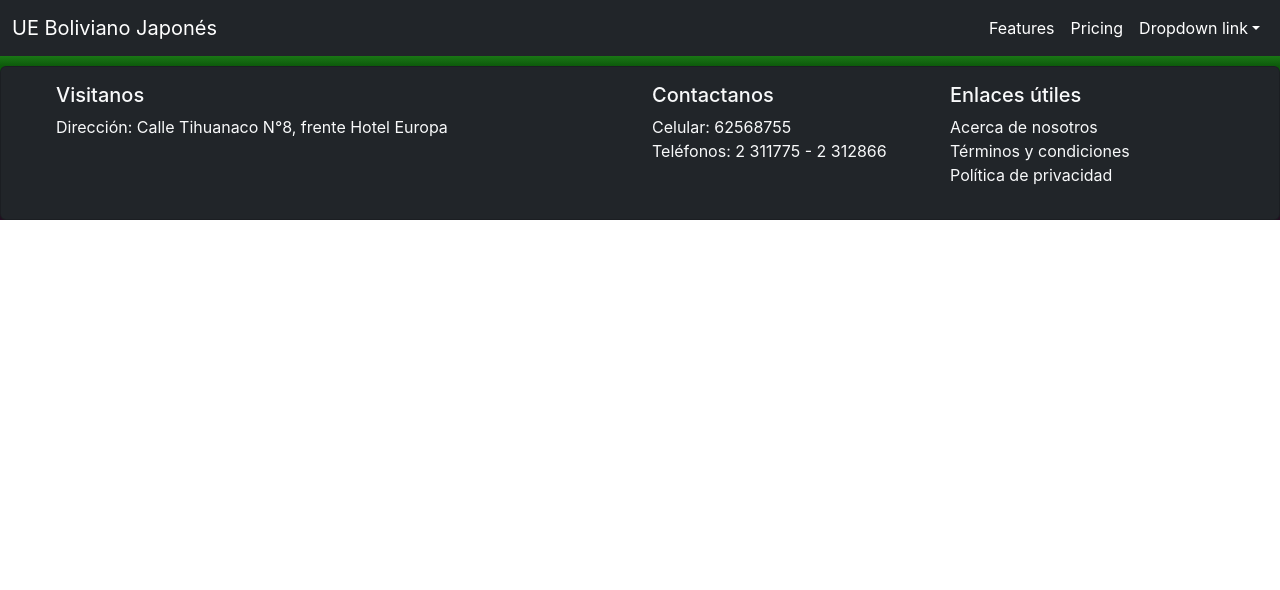
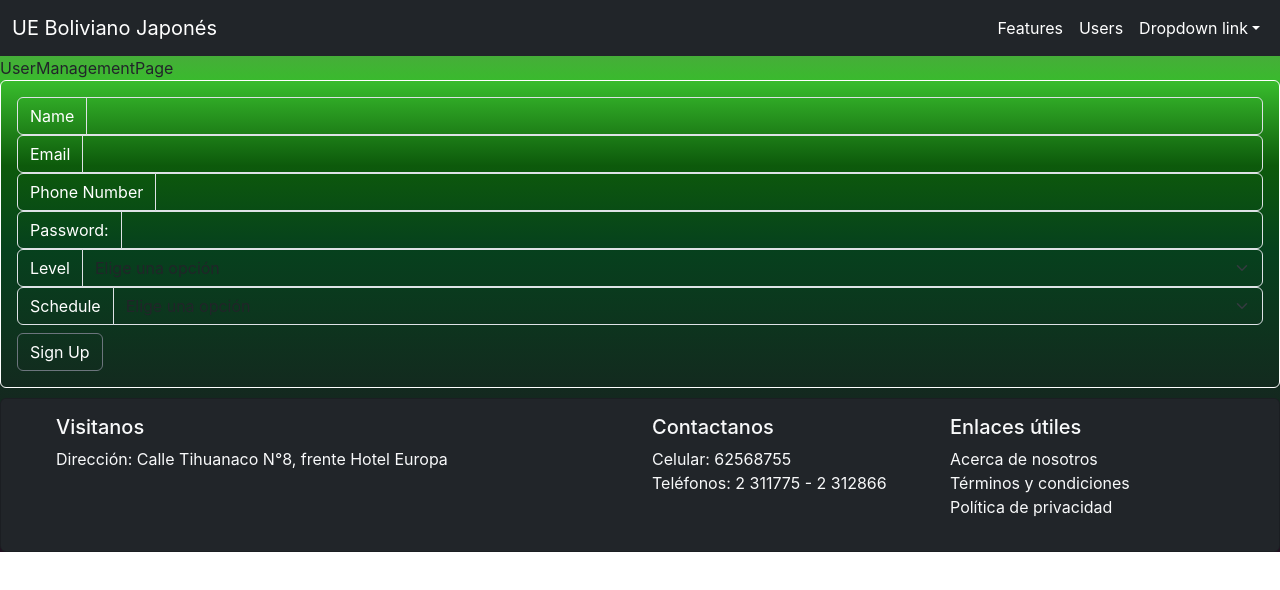
Before and after one commit to Ronald803/Boliviano-Japones-FE, a React (Create React App) app: page /users in a window 1280 px wide. Shown: the top 590 px of the page. Built offline with nearby package versions, Linux system fonts and the light colour scheme.

Commit message:
create user form added

```diff
--- a/package.json
+++ b/package.json
@@ -10,6 +10,7 @@
     "react-dom": "^18.2.0",
     "react-router-dom": "^6.15.0",
     "react-scripts": "5.0.1",
+    "sweetalert2": "^11.7.27",
     "web-vitals": "^2.1.4"
   },
   "scripts": {
--- a/src/App.js
+++ b/src/App.js
@@ -3,6 +3,7 @@ import { BrowserRouter,Routes,Route } from 'react-router-dom';
 import Footer from './components/Footer';
 import Navbar from './components/Navbar';
 import HomePage from './pages/HomePage';
+import UserManagementPage from './pages/UserManagementPage';
 
 function App() {
   return (
@@ -10,7 +11,8 @@ function App() {
       <Navbar/>
         <BrowserRouter>
           <Routes>
-            <Route path='/' element={<HomePage/>}/>
+            <Route path='/'       element={<HomePage/>}/>
+            <Route path='/users'  element={<UserManagementPage/>}/>
           </Routes>
         </BrowserRouter>
       <Footer/>
--- /dev/null
+++ b/src/components/CreateUserForm.js
@@ -0,0 +1,129 @@
+import React, { useState } from 'react'
+import errorAlert from './alerts/errorAlert';
+
+function CreateUserForm() {
+    const [newUser, setNewUser] = useState({
+        name:"",
+        email:"",
+        cellphone:"",
+        level:"",
+        schedule:"",
+        password:""
+    });
+    const handleSubmit = async (e) => {
+        e.preventDefault();
+        for(const property in newUser){
+            if(newUser[property]===""){
+                return errorAlert("Todos los datos son necesarios para crear un nuevo usuario")
+            }
+        }
+        // _____________________________ Peticion a Backend ______________________________
+        //await createNewUser(newUser)
+        //    .then( answer =>{
+        //        //console.log(answer.data);
+        //        sessionStorage.setItem('t',answer.data.body.token)
+        //        sessionStorage.setItem('n',answer.data.body.name)
+        //        sessionStorage.setItem('r',answer.data.body.rol)
+        //        successAlert(answer.data.message)
+        //        //alert(answer.data.message)
+        //        //window.location.href='/'
+        //        setTimeout(() => {
+        //            window.location.href='/'
+        //          }, 2500);
+        //    })
+        //    .catch( error => {
+        //        console.log(error.data);
+        //        //alert(error.data.body.message)
+        //        errorAlert(error.data.body.message)
+        //    })
+    }
+    const handleChange = (e) => {
+        setNewUser({
+            ...newUser,
+            [e.target.name]: e.target.value
+        })
+    }
+  return (
+    <div className='bg-transparent text-white card border-white'>
+        <form
+            onSubmit={handleSubmit}
+            className='bg-transparent text-white card-body'
+        >
+            <div className='input-group'>
+                <span htmlFor='name' className='bg-transparent text-white input-group-text'>Name </span>
+                <input
+                    type='text'
+                    id='name'
+                    name='name'
+                    onChange={handleChange}
+                    className='bg-transparent text-white form-control'
+                />
+            </div>
+
+            <div className='bg-transparent text-white input-group'>
+                <span htmlFor='email' className='bg-transparent text-white input-group-text'>Email </span>
+                <input
+                    type='text'
+                    id='email'
+                    name='email'
+                    onChange={handleChange}
+                    className='bg-transparent text-white form-control'
+                />
+            </div>
+
+            <div className='bg-transparent text-white input-group'>
+                <span htmlFor='cellphone' className='bg-transparent text-white input-group-text'>Phone Number </span>
+                <input
+                    type='text'
+                    id='cellphone'
+                    name='cellphone'
+                    onChange={handleChange}
+                    className='bg-transparent text-white form-control'
+                />
+            </div>
+            <div className='bg-transparent text-white input-group'>
+                <span htmlFor='password' className='bg-transparent text-white input-group-text'>Password:</span>
+                <input
+                    type='password'
+                    id='password'
+                    name='password'
+                    onChange={handleChange}
+                    className='bg-transparent text-white form-control'
+                />
+            </div>
+            <div className='bg-transparent text-white input-group'>
+                <span htmlFor='level' className='bg-transparent text-white input-group-text'>Level </span>
+                <select
+                    name='level'
+                    id='level'
+                    onChange={handleChange}
+                    className='bg-transparent form-select'
+                >
+                    <option value="">Elige una opción</option>
+                    <option value='Básico'>Básico</option>
+                    <option value='Auxiliar'>Auxiliar</option>
+                    <option value='Medio I'>Medio I</option>
+                    <option value='Medio II'>Medio II</option>
+                </select>
+            </div>
+            <div className='bg-transparent text-white input-group'>
+                <span htmlFor='schedule' className='bg-transparent text-white input-group-text'>Schedule</span>
+                    <select
+                        name='schedule'
+                        id='schedule'
+                        onChange={handleChange}
+                        className='bg-transparent form-select'
+                    >
+                        <option value="">Elige una opción</option>
+                        <option value='Mañana'>Mañana</option>
+                        <option value='Tarde'>Tarde</option>
+                        <option value='Noche'>Noche</option>
+                    </select>
+            </div>
+            <button className='bg-transparent text-white mt-2 btn btn-secondary'>Sign Up</button>
+        </form>
+    </div>
+  )
+}
+
+export default CreateUserForm
--- a/src/components/Navbar.js
+++ b/src/components/Navbar.js
@@ -14,7 +14,7 @@ function Navbar() {
               <a className="nav-link text-white " href="#">Features</a>
             </li>
             <li className="nav-item">
-              <a className="nav-link text-white " href="#">Pricing</a>
+              <a className="nav-link text-white " href="/users">Users</a>
             </li>
             <li className="nav-item dropdown">
               <a className="nav-link text-white  dropdown-toggle" href="#" role="button" data-bs-toggle="dropdown" aria-expanded="false">
--- /dev/null
+++ b/src/components/alerts/errorAlert.js
@@ -0,0 +1,12 @@
+import Swal from 'sweetalert2'
+
+const errorAlert = (msg) => {
+    Swal.fire({
+        icon: 'error',
+        title: 'Oops...',
+        text: msg,
+        footer: 'Algo salió mal!'
+      })
+}
+
+export default errorAlert;
--- a/src/pages/HomePage.js
+++ b/src/pages/HomePage.js
@@ -3,9 +3,11 @@ import LoginForm from '../components/LoginForm'
 
 function HomePage() {
   return (
-    <div>
-        <LoginForm/>
+  <div>
+    <div className='mx-auto my-2' style={{"maxWidth":"400px"}}>
+      <LoginForm/>
     </div>
+  </div>
   )
 }
 
--- /dev/null
+++ b/src/pages/UserManagementPage.js
@@ -0,0 +1,13 @@
+import React from 'react'
+import CreateUserForm from '../components/CreateUserForm'
+
+function UserManagementPage() {
+  return (
+    <div>
+        UserManagementPage
+        <CreateUserForm/>
+    </div>
+  )
+}
+
+export default UserManagementPage
```
Also changed, not shown: 1 other file (tests, documents, lock files or other folders).
